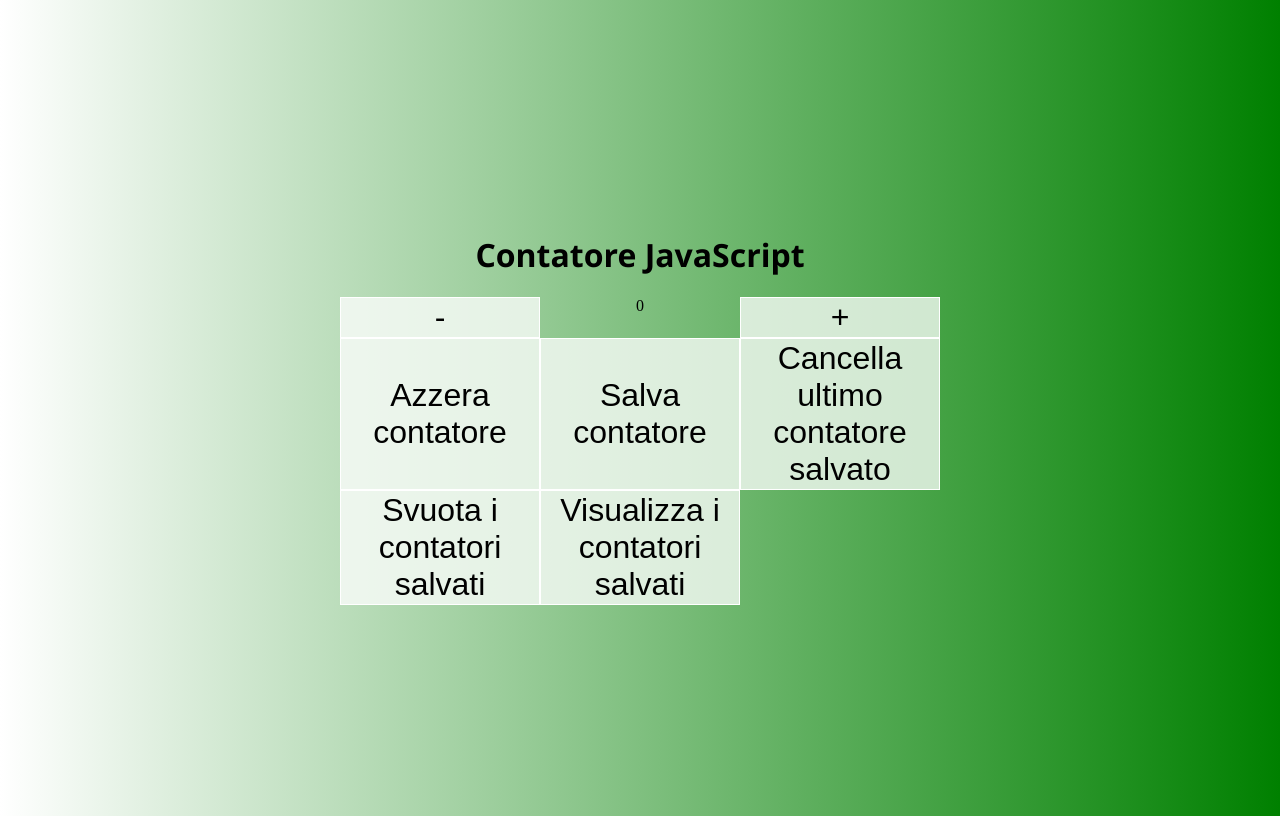
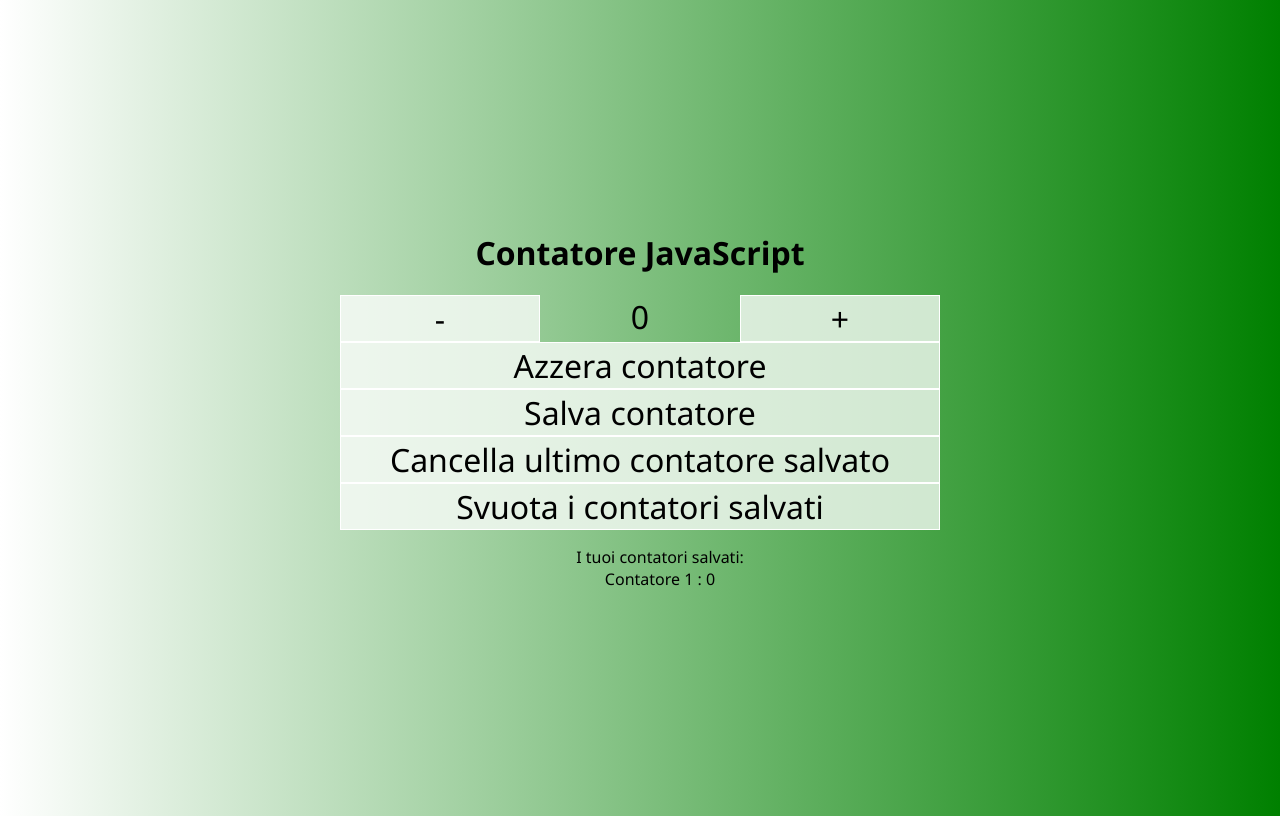
Before and after one commit to Sampei22/js_counter, a plain HTML site: page index.html in a window 1280 px wide. Both pictures are taken after a click on the button "Salva contatore". Drawn offline with Linux system fonts and the light colour scheme.

Commit message:
modificato html

```diff
--- a/index.html
+++ b/index.html
@@ -10,8 +10,12 @@
         const body = document.querySelector("body")
         body.style.cssText = "background: linear-gradient(to right, white,green);"
 
+        /*const menu = document.createElement("div")
+        menu.textContent = "prova"
+        body.appendChild(menu)*/
+
         const style = document.createElement("style")
-        style.textContent = ".counterGrid{display:grid; justify-content:center; align-content:center; min-height:100vh; grid-template-columns: repeat(3,200px); grid-template-rows: minmax(120px,auto) repeat (2,100px);} .buttonStyle{font-size:2rem; border:1px solid white; background-color:rgba(255,255,255,.75);}"
+        style.textContent = ".span3{grid-column: span 3;} .counterGrid{display:grid; justify-content:center; align-content:center; min-height:100vh; grid-template-columns: repeat(3,200px); grid-template-rows: minmax(120px,auto) repeat (2,100px);} .counterGrid > button:hover{background-color: rgba(255,255,255,0.9);}.buttonStyle{font-family: 'Segoe UI', Tahoma, Geneva, Verdana, sans-serif; font-size:2rem; border:1px solid white; background-color:rgba(255,255,255,.75);}"
         body.appendChild(style)
 
         const divGrid = document.createElement("div")
@@ -19,18 +23,16 @@
         body.appendChild(divGrid)
 
         const titolo = document.createElement("h1")
-        titolo.style.cssText = "grid-column:1/-1; text-align:center;font-family: 'Segoe UI', Tahoma, Geneva, Verdana, sans-serif;"
+        titolo.style.cssText = "grid-column:1/-1; text-align:center; font-family: 'Segoe UI', Tahoma, Geneva, Verdana, sans-serif;"
         titolo.textContent = "Contatore JavaScript"
         divGrid.appendChild(titolo)
 
         const btnMeno = document.createElement("button")
         btnMeno.setAttribute("class","buttonStyle")
         btnMeno.textContent = "-"
-        divGrid.appendChild(btnMeno)
-
 
         const counter = document.createElement("text")
-        counter.style.cssText="text-align:center;"
+        counter.style.cssText="text-align:center; font-size:2rem;font-family: 'Segoe UI', Tahoma, Geneva, Verdana, sans-serif;"
         counter.textContent = 0
 
         const btnPiu = document.createElement("button")
@@ -38,39 +40,36 @@
         btnPiu.textContent = "+"
 
         const btnAzzera = document.createElement("button")
-        btnAzzera.setAttribute("class","buttonStyle")
+        btnAzzera.classList.add("buttonStyle","span3")
         btnAzzera.textContent = "Azzera contatore"
 
         const btnSalva = document.createElement("button")
-        btnSalva.setAttribute("class","buttonStyle")
+        btnSalva.classList.add("buttonStyle","span3")
         btnSalva.textContent = "Salva contatore"
 
         const btnCanc = document.createElement("button")
-        btnCanc.setAttribute("class","buttonStyle")
+        btnCanc.classList.add("buttonStyle","span3")
         btnCanc.textContent = "Cancella ultimo contatore salvato"
 
         const btnSvuota = document.createElement("button")
-        btnSvuota.setAttribute("class","buttonStyle")
+        btnSvuota.classList.add("buttonStyle","span3")
         btnSvuota.textContent = "Svuota i contatori salvati"
-
-        const btnVisualizza = document.createElement("button")
-        btnVisualizza.setAttribute("class","buttonStyle")
-        btnVisualizza.textContent = "Visualizza i contatori salvati"
 
         arraySalvataggi = new Array()
         let i = 0
 
-        let nuovoContatore = document.createElement("li")
-
+        divGrid.appendChild(btnMeno)
         divGrid.appendChild(counter)
         divGrid.appendChild(btnPiu)
         divGrid.appendChild(btnAzzera)
         divGrid.appendChild(btnSalva)
         divGrid.appendChild(btnCanc)
         divGrid.appendChild(btnSvuota)
-        divGrid.appendChild(btnVisualizza)
 
         const listaSalvataggi = document.createElement("ul")
+        listaSalvataggi.classList.add("span3")
+        listaSalvataggi.style.cssText="font-family:'Segoe UI',Tahoma,Geneva,Verdana,sans-serif; list-style-type:none; text-align:center;"
+        /* sistemare */
         listaSalvataggi.textContent="I tuoi contatori salvati:"
 
         btnMeno.addEventListener("click", function(){
@@ -90,7 +89,13 @@
         })
 
         btnCanc.addEventListener("click", function(){
+            if (i==0) return
+            if (i==1){
+                divGrid.removeChild(listaSalvataggi)
+            }
             arraySalvataggi.pop()
+            listaSalvataggi.removeChild(listaSalvataggi.lastChild)
+            i--
         })
 
         btnSvuota.addEventListener("click", function(){
@@ -114,15 +119,26 @@
         }
 
         function salvaCont (num, indice, array){
+            if(indice == 0){
+                divGrid.appendChild(listaSalvataggi)
+            }
+
             array[indice] = num;
             indice++;
+
+            let nuovoContatore = document.createElement("li")
+            nuovoContatore.textContent = "Contatore " + indice + " : " + num
+            listaSalvataggi.appendChild(nuovoContatore)
+
             return indice
         }
 
         function svuotaArray (array){
             for (let i = 0; i<array.length;){
                 array.pop()
+                listaSalvataggi.removeChild(listaSalvataggi.lastChild)
             }
+            divGrid.removeChild(listaSalvataggi)
             return 0
         }
 
```
